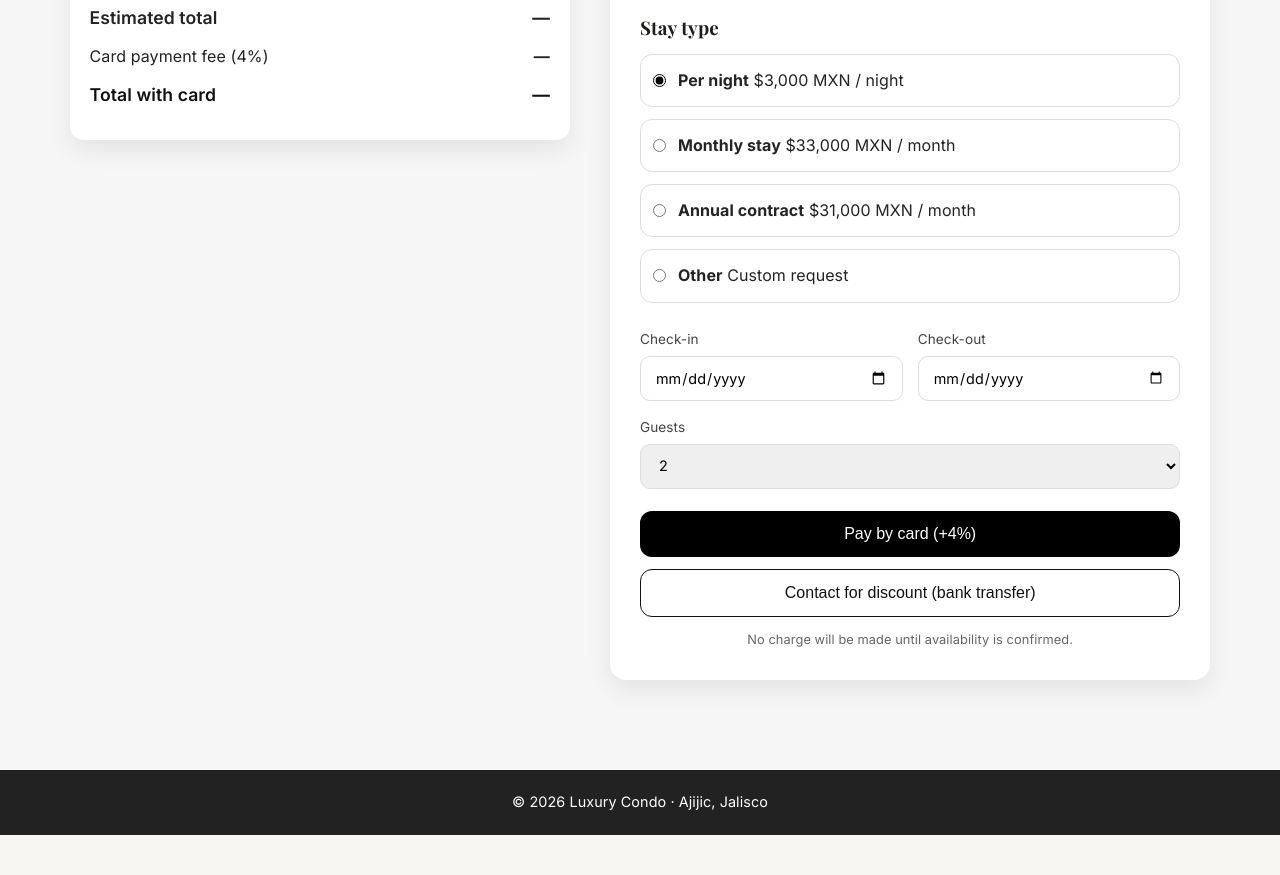
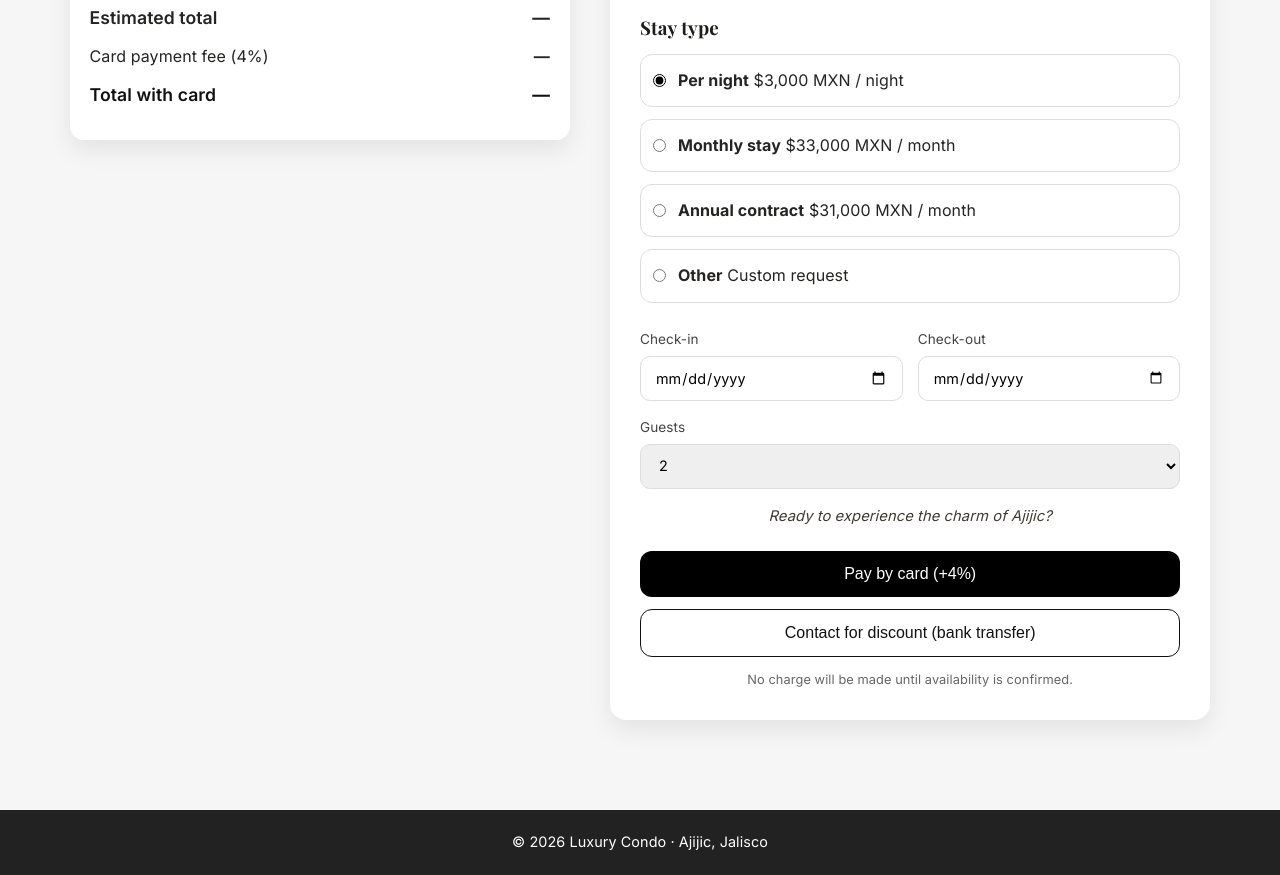
Before and after one commit to oscargomal/LuxuryCondos, a website: page public/eng/reservar.html in a window 1280 px wide. Shown: the part 819-1694 px from the top of the page. Before the commit the page ends 1654 px from the top, so only its background shows below. Drawn offline with nearby package versions, Linux system fonts and the light colour scheme.

Commit message:
feat(booking): add final lifestyle message before card and transfer payment

```diff
--- a/public/assets/css/style.css
+++ b/public/assets/css/style.css
@@ -789,6 +789,18 @@ a {
   display: grid;
   gap: 12px;
   margin-top: 10px;
+}
+
+.booking-final-note {
+  margin: 6px 0 2px;
+  text-align: center;
+  font-size: 0.92rem;
+  font-style: italic;
+  color: #3f3b34;
+}
+
+.booking-final-note--modal {
+  margin: 14px 0 10px;
 }
 
 @media (min-width: 700px) {
--- a/public/eng/reservar.html
+++ b/public/eng/reservar.html
@@ -167,6 +167,10 @@
         </select>
       </div>
 
+      <p class="booking-final-note">
+        Ready to experience the charm of Ajijic?
+      </p>
+
       <div class="payment-actions">
         <button class="btn-primary" type="button" data-payment="card" id="payWithCard">
           Pay by card (+4%)
@@ -208,6 +212,9 @@
       <p>USD CLABE: <strong data-transfer-usd-clabe>012320001258830401</strong></p>
       <p>SWIFT code: <strong data-transfer-swift>BCMRMCMMPYM</strong></p>
     </div>
+    <p class="booking-final-note booking-final-note--modal">
+      Ready to experience the charm of Ajijic?
+    </p>
     <div class="transfer-contact">
       <a href="tel:+523313695589" class="contact-btn contact-btn--compact" id="transferPhone">
         📞
```
Also changed, not shown: public/reservar.html (+7 -0 lines).
